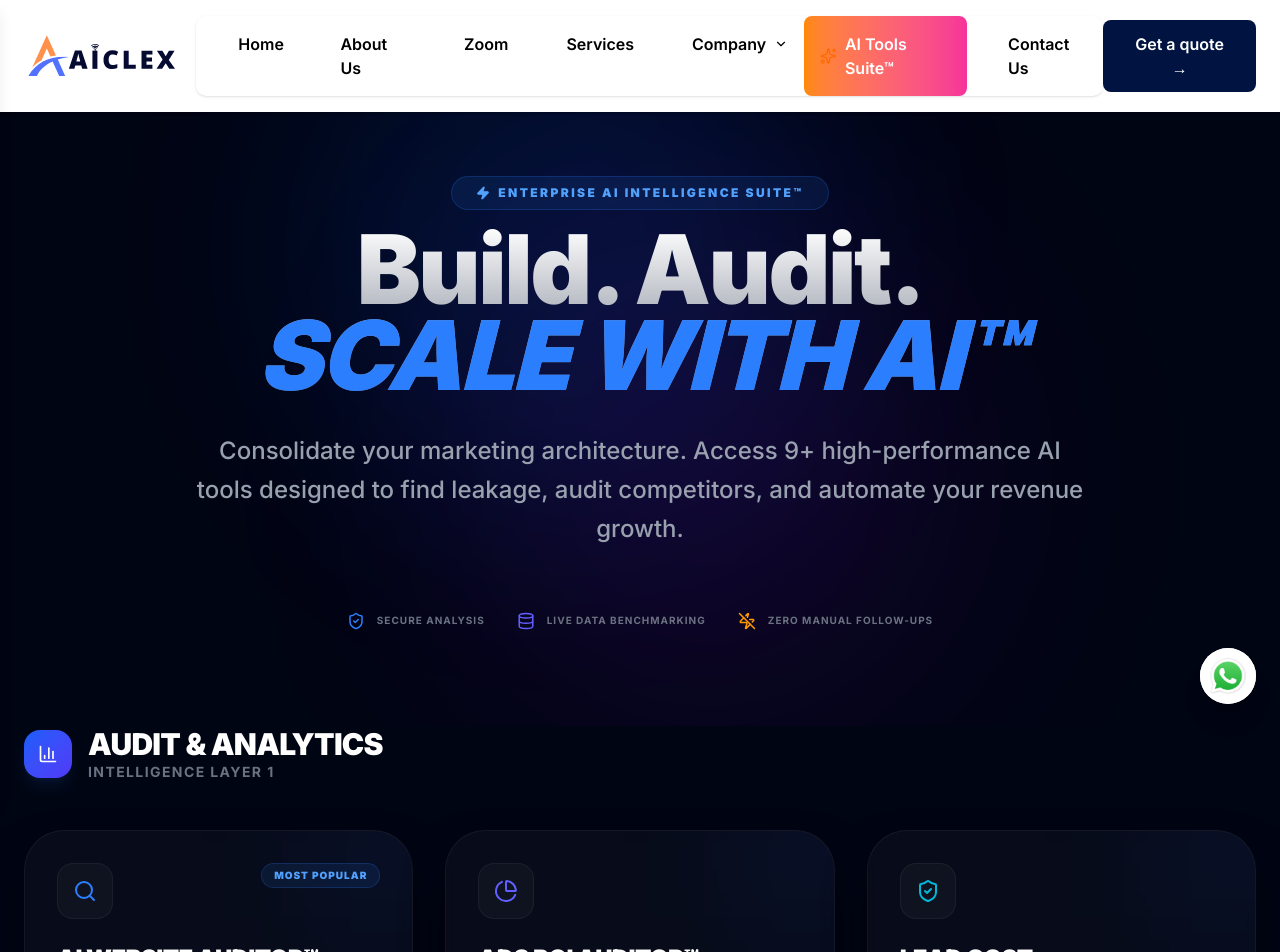
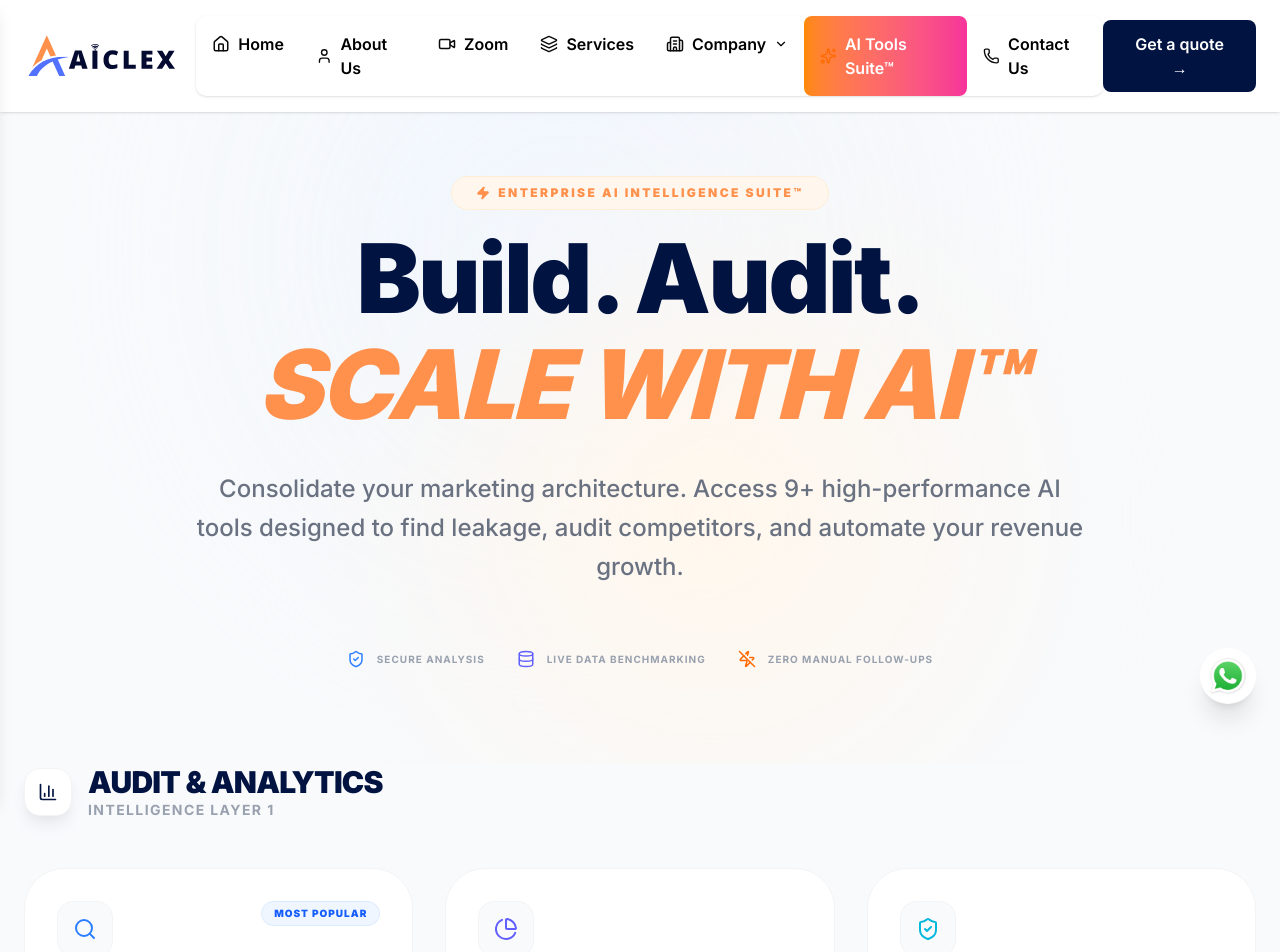
Before and after one commit to umeshkumar097/aiclex_web, a Next.js app: page /ai-tools in a window 1280 px wide. Shown: the top 952 px of the page. Built offline with nearby package versions, Linux system fonts and the light colour scheme.

Commit message:
fix: resolve double footer and update AI Tools Hub to light brand theme

```diff
--- a/app/ai-tools/page.tsx
+++ b/app/ai-tools/page.tsx
@@ -112,14 +112,13 @@
 
 export default function AiToolsHub() {
   return (
-    <main className="min-h-screen bg-[#000513] text-white selection:bg-blue-500/30">
-      <Navbar />
+    <main className="min-h-screen bg-[#f8fafc] text-[#001341] selection:bg-orange-500/30">
 
       {/* --- HERO SECTION --- */}
       <section className="relative pt-44 pb-24 overflow-hidden">
-        {/* Animated Background Gradients */}
-        <div className="absolute top-0 left-1/4 w-[500px] h-[500px] bg-blue-600/20 blur-[120px] rounded-full animate-pulse" />
-        <div className="absolute bottom-0 right-1/4 w-[500px] h-[500px] bg-purple-600/10 blur-[120px] rounded-full" />
+        {/* Subtle Background Elements */}
+        <div className="absolute top-0 left-1/4 w-[500px] h-[500px] bg-blue-50 blur-[120px] rounded-full animate-pulse" />
+        <div className="absolute bottom-0 right-1/4 w-[500px] h-[500px] bg-orange-50 blur-[120px] rounded-full" />
 
         <div className="max-w-7xl mx-auto px-6 relative z-10 text-center">
           <motion.div
@@ -127,25 +126,25 @@
             animate={{ opacity: 1, y: 0 }}
             className="space-y-8"
           >
-            <div className="inline-flex items-center gap-2 px-6 py-2 bg-blue-500/10 border border-blue-500/20 text-blue-400 rounded-full text-xs font-black uppercase tracking-[0.2em] mb-4">
+            <div className="inline-flex items-center gap-2 px-6 py-2 bg-orange-50 border border-orange-100 text-[#ff914d] rounded-full text-xs font-black uppercase tracking-[0.2em] mb-4">
                <Zap size={14} fill="currentColor" /> Enterprise AI Intelligence Suite™
             </div>
-            <h1 className="text-5xl md:text-8xl font-black tracking-tight leading-[0.9] text-transparent bg-clip-text bg-gradient-to-b from-white to-gray-500">
-               Build. Audit. <br/> <span className="text-blue-500 uppercase italic">Scale with AI™</span>
+            <h1 className="text-5xl md:text-8xl font-black tracking-tight leading-[1.1] text-[#001341]">
+               Build. Audit. <br/> <span className="text-[#ff914d] uppercase italic">Scale with AI™</span>
             </h1>
-            <p className="text-gray-400 text-lg md:text-2xl max-w-4xl mx-auto font-medium leading-relaxed">
+            <p className="text-gray-500 text-lg md:text-2xl max-w-4xl mx-auto font-medium leading-relaxed">
               Consolidate your marketing architecture. Access 9+ high-performance AI tools designed to find leakage, audit competitors, and automate your revenue growth.
             </p>
 
             <div className="flex flex-wrap items-center justify-center gap-8 pt-8">
-               <div className="flex items-center gap-3 text-gray-500 font-bold uppercase text-[10px] tracking-widest">
+               <div className="flex items-center gap-3 text-gray-400 font-bold uppercase text-[10px] tracking-widest">
                   <ShieldCheck size={18} className="text-blue-500" /> Secure Analysis
                </div>
-               <div className="flex items-center gap-3 text-gray-500 font-bold uppercase text-[10px] tracking-widest">
+               <div className="flex items-center gap-3 text-gray-400 font-bold uppercase text-[10px] tracking-widest">
                   <Database size={18} className="text-indigo-500" /> Live Data Benchmarking
                </div>
-               <div className="flex items-center gap-3 text-gray-500 font-bold uppercase text-[10px] tracking-widest">
-                  <ZapOff size={18} className="text-amber-500" /> zero manual follow-ups
+               <div className="flex items-center gap-3 text-gray-400 font-bold uppercase text-[10px] tracking-widest">
+                  <ZapOff size={18} className="text-orange-500" /> zero manual follow-ups
                </div>
             </div>
           </motion.div>
@@ -164,12 +163,12 @@
               viewport={{ once: true }}
               className="flex items-center gap-4"
             >
-              <div className={`h-12 w-12 rounded-2xl bg-gradient-to-br ${cat.color} flex items-center justify-center shadow-lg shadow-blue-500/10`}>
+              <div className={`h-12 w-12 rounded-2xl bg-white shadow-lg shadow-gray-200 border border-gray-100 flex items-center justify-center`}>
                   {cat.icon}
               </div>
               <div>
-                <h2 className="text-3xl font-black uppercase tracking-tight">{cat.name}</h2>
-                <p className="text-gray-500 font-bold text-sm uppercase tracking-widest">Intelligence Layer {idx + 1}</p>
+                <h2 className="text-3xl font-black uppercase tracking-tight text-[#001341]">{cat.name}</h2>
+                <p className="text-gray-400 font-bold text-sm uppercase tracking-widest">Intelligence Layer {idx + 1}</p>
               </div>
             </motion.div>
 
@@ -185,31 +184,28 @@
                  >
                     <Link
                       href={tool.href}
-                      className="group block h-full p-8 bg-white/[0.03] border border-white/[0.05] rounded-[2.5rem] hover:bg-white/[0.07] hover:border-blue-500/30 transition-all duration-500 relative overflow-hidden backdrop-blur-sm shadow-2xl shadow-black/50"
+                      className="group block h-full p-8 bg-white border border-gray-100 rounded-[2.5rem] hover:bg-white hover:border-[#ff914d] hover:shadow-2xl hover:shadow-orange-200/50 transition-all duration-500 relative overflow-hidden"
                     >
-                      {/* Hover Glow */}
-                      <div className="absolute -right-10 -top-10 w-32 h-32 bg-blue-600/10 blur-3xl group-hover:bg-blue-600/30 transition-all" />
-
                       <div className="space-y-6 relative z-10">
                         <div className="flex justify-between items-start">
-                          <div className="h-14 w-14 bg-white/[0.03] rounded-2xl flex items-center justify-center group-hover:scale-110 group-hover:bg-blue-500/10 transition-all border border-white/[0.05]">
+                          <div className="h-14 w-14 bg-gray-50 rounded-2xl flex items-center justify-center group-hover:scale-110 group-hover:bg-orange-50 transition-all border border-gray-100">
                              {tool.icon}
                           </div>
                           {tool.badge && (
-                            <span className="px-3 py-1 bg-blue-500/10 text-blue-400 text-[10px] font-black uppercase tracking-widest rounded-full border border-blue-500/20">
+                            <span className="px-3 py-1 bg-blue-50 text-blue-600 text-[10px] font-black uppercase tracking-widest rounded-full border border-blue-100">
                                {tool.badge}
                             </span>
                           )}
                         </div>
 
                         <div className="space-y-2">
-                           <h3 className="text-2xl font-black group-hover:text-blue-400 transition-colors uppercase tracking-tight">{tool.title}</h3>
-                           <p className="text-gray-400 text-sm font-medium leading-relaxed">
+                           <h3 className="text-2xl font-black text-[#001341] group-hover:text-[#ff914d] transition-colors uppercase tracking-tight">{tool.title}</h3>
+                           <p className="text-gray-500 text-sm font-medium leading-relaxed">
                               {tool.description}
                            </p>
                         </div>
 
-                        <div className="pt-4 flex items-center gap-2 text-blue-500 font-black text-xs uppercase tracking-[0.2em] opacity-0 group-hover:opacity-100 transition-all translate-x-[-10px] group-hover:translate-x-0">
+                        <div className="pt-4 flex items-center gap-2 text-[#ff914d] font-black text-xs uppercase tracking-[0.2em] opacity-0 group-hover:opacity-100 transition-all translate-x-[-10px] group-hover:translate-x-0">
                            Open Suite <ArrowRight size={14} />
                         </div>
                       </div>
@@ -223,12 +219,12 @@
 
       {/* --- ENTERPRISE CTA --- */}
       <section className="max-w-7xl mx-auto px-6 pb-40">
-        <div className="p-12 md:p-24 bg-gradient-to-br from-blue-700 to-indigo-900 rounded-[4rem] text-center space-y-12 shadow-3xl shadow-blue-500/20 relative overflow-hidden">
-           <div className="absolute top-0 right-0 p-20 opacity-10">
+        <div className="p-12 md:p-24 bg-[#001341] rounded-[4rem] text-center space-y-12 shadow-3xl shadow-blue-500/20 relative overflow-hidden">
+           <div className="absolute top-0 right-0 p-20 opacity-5 text-white">
               <Cpu size={300} />
            </div>
            <div className="relative z-10 space-y-8 max-w-4xl mx-auto">
-              <h2 className="text-4xl md:text-7xl font-black leading-tight">
+              <h2 className="text-4xl md:text-7xl font-black leading-tight text-white">
                 Want a custom AI Engine for your business?
               </h2>
               <p className="text-blue-100 text-lg md:text-2xl font-medium opacity-80 leading-relaxed">
@@ -238,13 +234,13 @@
                 <a
                   href="https://wa.me/918449488090?text=Hi Aiclex Team, I am interested in custom AI Marketing Solutions for my business."
                   target="_blank"
-                  className="px-12 py-6 bg-white text-blue-700 rounded-2xl font-black text-xl hover:scale-[1.03] transition-all shadow-2xl flex items-center gap-3"
+                  className="px-12 py-6 bg-[#ff914d] text-white rounded-2xl font-black text-xl hover:scale-[1.03] transition-all shadow-2xl flex items-center gap-3"
                 >
                   Consult AI Strategist <ChevronRight size={24} />
                 </a>
                 <Link
                   href="/contact"
-                  className="px-12 py-6 bg-blue-600/20 backdrop-blur-md border border-white/20 text-white rounded-2xl font-black text-xl hover:bg-blue-600/40 transition-all"
+                  className="px-12 py-6 bg-white/10 backdrop-blur-md border border-white/20 text-white rounded-2xl font-black text-xl hover:bg-white/20 transition-all"
                 >
                   Request Case Studies
                 </Link>
@@ -252,8 +248,6 @@
            </div>
         </div>
       </section>
-
-      <Footer />
     </main>
   );
 }
```
